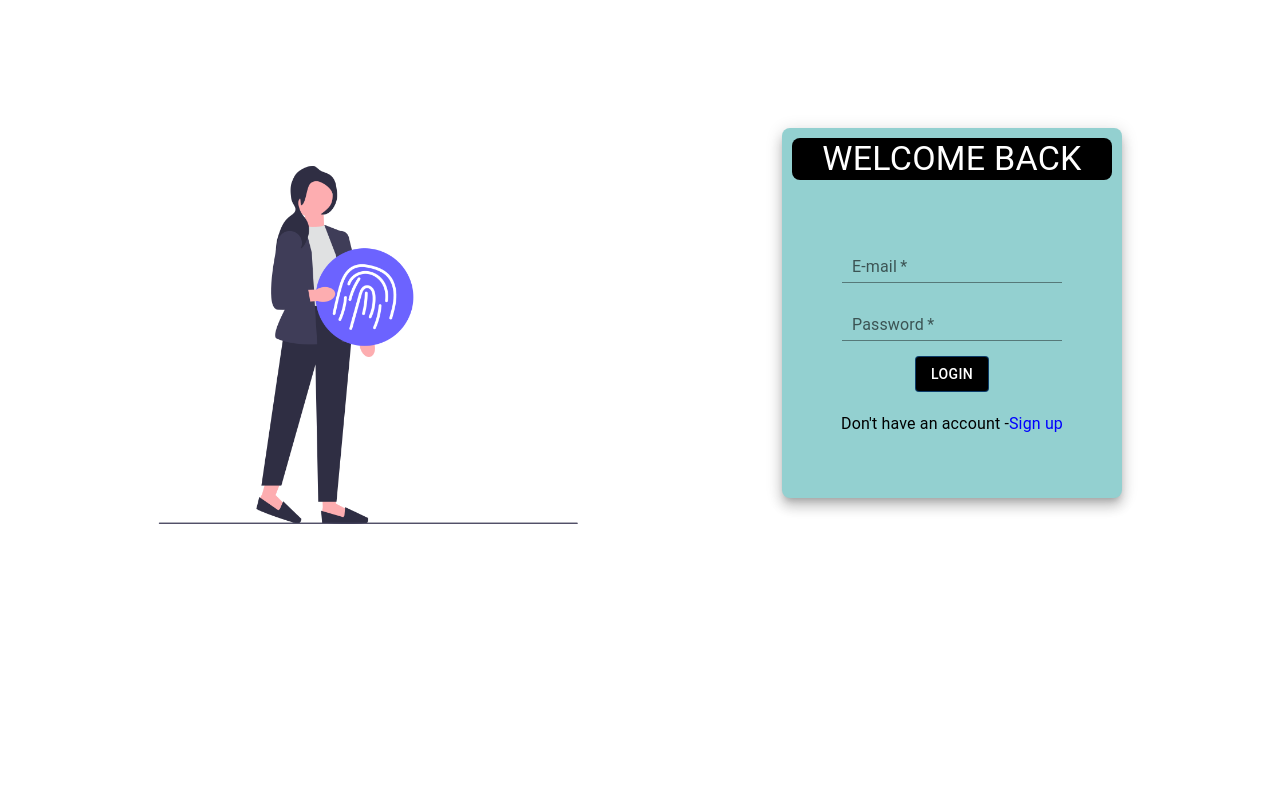
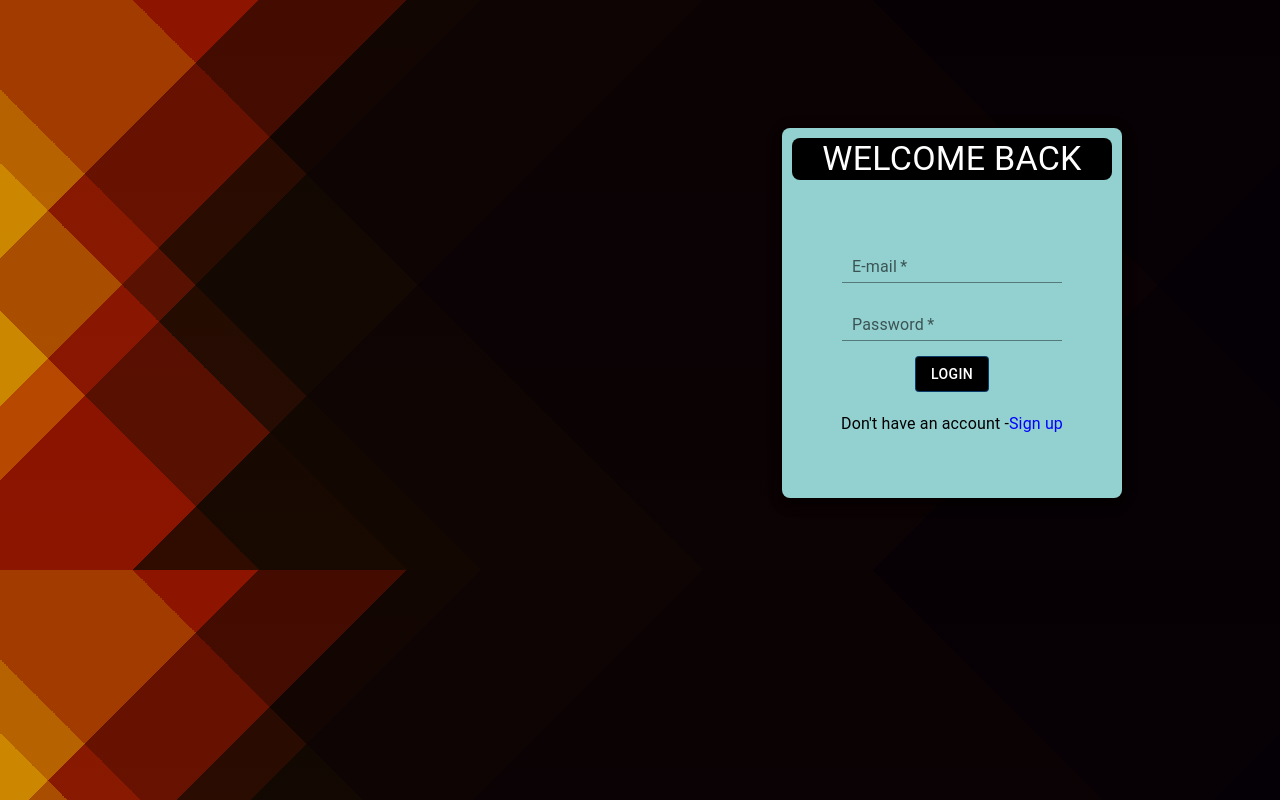
Before and after one commit to Abishek0802/dream, a React (Create React App) app in the folder dream1/dream/: page /Login in a window 1280 px wide. Built offline with nearby package versions, Linux system fonts and the light colour scheme.

Commit message:
13/12/23

```diff
--- a/dream1/dream/public/index.html
+++ b/dream1/dream/public/index.html
@@ -25,6 +25,46 @@
       Learn how to configure a non-root public URL by running `npm run build`.
     -->
     <title>Ranjith</title>
+    <style>
+      body {
+        background-image: linear-gradient(
+            0deg,
+            rgb(25, 25, 25),
+            rgb(21, 21, 21)
+          ),
+          linear-gradient(
+            45deg,
+            rgb(208, 179, 2) 0%,
+            rgb(208, 179, 2) 14%,
+            rgb(178, 144, 14) 14%,
+            rgb(178, 144, 14) 22%,
+            rgb(147, 110, 26) 22%,
+            rgb(147, 110, 26) 26%,
+            rgb(117, 75, 39) 26%,
+            rgb(117, 75, 39) 38%,
+            rgb(86, 41, 51) 38%,
+            rgb(86, 41, 51) 78%,
+            rgb(56, 6, 63) 78%,
+            rgb(56, 6, 63) 100%
+          ),
+          linear-gradient(
+            135deg,
+            rgb(208, 179, 2) 0%,
+            rgb(208, 179, 2) 14%,
+            rgb(178, 144, 14) 14%,
+            rgb(178, 144, 14) 22%,
+            rgb(147, 110, 26) 22%,
+            rgb(147, 110, 26) 26%,
+            rgb(117, 75, 39) 26%,
+            rgb(117, 75, 39) 38%,
+            rgb(86, 41, 51) 38%,
+            rgb(86, 41, 51) 78%,
+            rgb(56, 6, 63) 78%,
+            rgb(56, 6, 63) 100%
+          );
+        background-blend-mode: overlay, overlay, normal;
+      }
+    </style>
   </head>
   <body>
     <noscript>You need to enable JavaScript to run this app.</noscript>
--- a/dream1/dream/src/Login.css
+++ b/dream1/dream/src/Login.css
@@ -25,7 +25,7 @@ label{
     text-decoration: none;
     color:blue;
 }
-.bg1{
+/* .bg1{
     background-image: url(aunty.png);
     background-size: cover;
-}
+} */
--- a/dream1/dream/src/Signup.css
+++ b/dream1/dream/src/Signup.css
@@ -24,7 +24,7 @@ label{
     text-decoration: none;
     color:blue;
 }
-.bg{
+/* .bg{
     background-image: url(busness\ man1.png);
     background-size: cover;
-}
+} */
```
